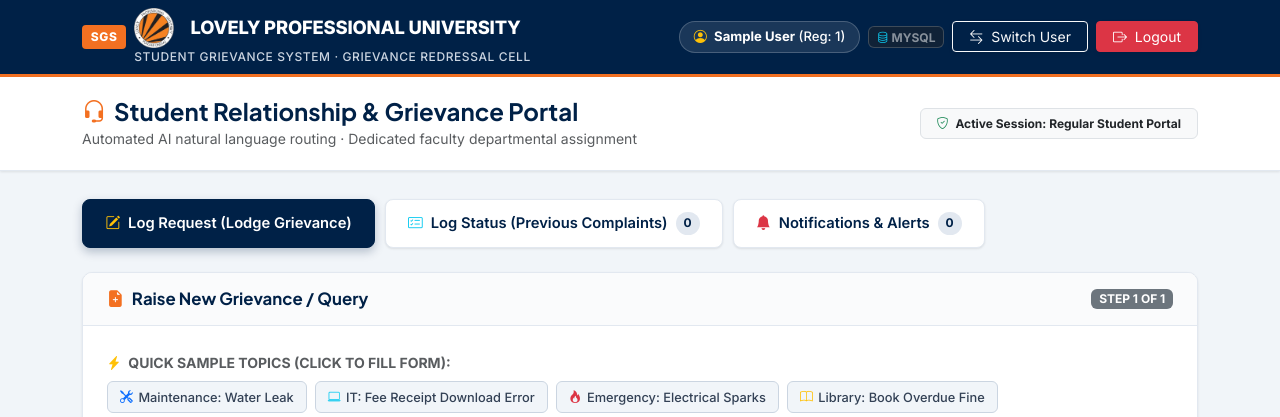
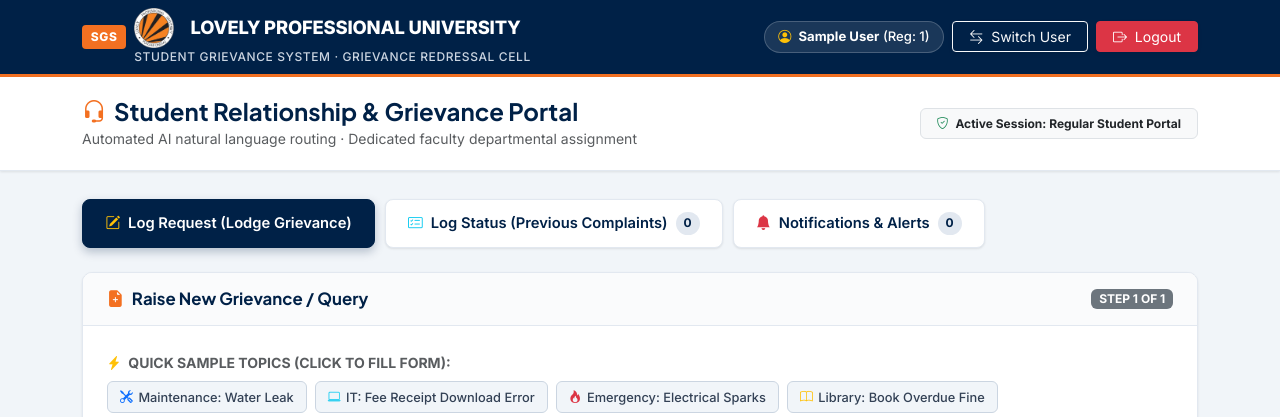
Before and after one commit to pankhurisinghal08-maker/Smart-Grievance-Routing-AI, a Flask app: page /student in a window 1280 px wide. Shown: the top 417 px of the page. Run offline with Flask 3, Linux system fonts and the light colour scheme; the visitor is signed in with stand-in values (Sample User, id 1); data that the repository does not hold is empty.

Commit message:
Remove mysql database badge from top navbar

```diff
--- a/templates/admin_dashboard.html
+++ b/templates/admin_dashboard.html
@@ -27,9 +27,6 @@
                     <i class="bi bi-shield-lock-fill text-danger"></i>
                     <span><strong>Pankhuri</strong> (Administrator)</span>
                 </div>
-                <span class="badge bg-dark bg-opacity-50 text-white-50 border border-secondary border-opacity-50 small">
-                    <i class="bi bi-database text-info"></i> {{ backend|upper }}
-                </span>
                 <a href="{{ url_for('switch_user', tab='admin') }}" class="btn btn-sm btn-outline-light py-1 px-3 shadow-sm" title="Switch User / Account">
                     <i class="bi bi-arrow-left-right me-1"></i> Switch User
                 </a>
--- a/templates/assigned_dashboard.html
+++ b/templates/assigned_dashboard.html
@@ -32,9 +32,6 @@
                     <span><strong>Assigned Operations Desk</strong></span>
                     {% endif %}
                 </div>
-                <span class="badge bg-dark bg-opacity-50 text-white-50 border border-secondary border-opacity-50 small">
-                    <i class="bi bi-database text-info"></i> {{ backend|upper }}
-                </span>
                 <a href="{{ url_for('switch_user', tab='faculty') }}" class="btn btn-sm btn-outline-light py-1 px-3" title="Switch Officer / Account">
                     <i class="bi bi-arrow-left-right me-1"></i> Switch Officer
                 </a>
--- a/templates/submit_form.html
+++ b/templates/submit_form.html
@@ -29,9 +29,6 @@
                     <i class="bi bi-person-circle text-warning"></i>
                     <span><strong>{{ student.name }}</strong> (Reg: {{ student.roll_number }})</span>
                 </div>
-                <span class="badge bg-dark bg-opacity-50 text-white-50 border border-secondary border-opacity-50 small">
-                    <i class="bi bi-database text-info"></i> {{ backend|upper }}
-                </span>
                 <a href="{{ url_for('switch_user', tab='student') }}" class="btn btn-sm btn-outline-light py-1 px-3 shadow-sm" title="Switch User / Roll Number">
                     <i class="bi bi-arrow-left-right me-1"></i> Switch User
                 </a>
```
